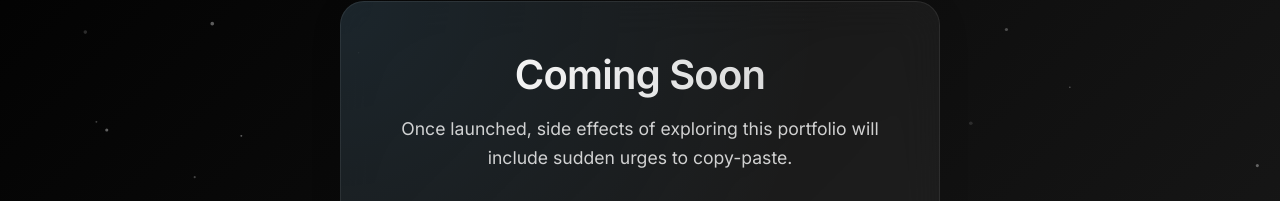
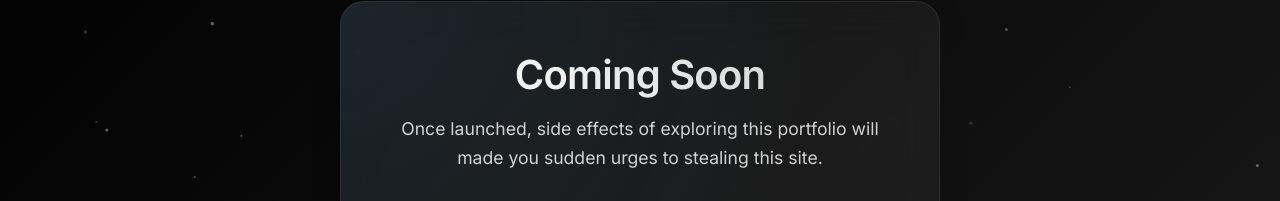
Before and after one commit to nishant-awasthi026/coming-soon-portfolio, a plain HTML site: page index.html in a window 1280 px wide. Shown: the part 228-429 px from the top of the page. Drawn offline with Linux system fonts and the light colour scheme.

Commit message:
Update index.html

```diff
--- a/index.html
+++ b/index.html
@@ -246,7 +246,7 @@
 
         <div class="glass-card">
             <h1>Coming Soon</h1>
-            <p>Once launched, side effects of exploring this portfolio will include sudden urges to copy-paste.</p>
+            <p>Once launched, side effects of exploring this portfolio will made you sudden urges to stealing this site.</p>
 
             <!--<div class="countdown">-->
             <!--    <div class="countdown-item">-->
```
